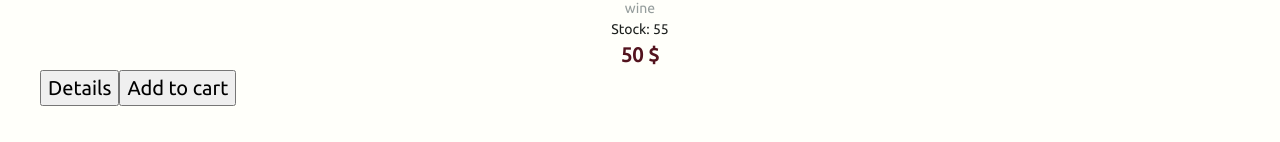
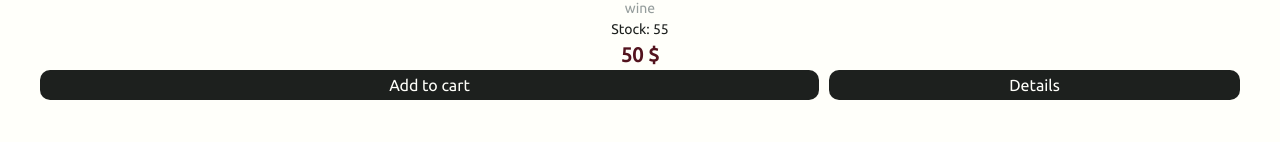
Before and after one commit to AleksandraBulova/OnlineStore, a React (Create React App) app in the folder online-store/: page /product/1 in a window 1280 px wide. Shown: the part 576-718 px from the top of the page. Built offline with nearby package versions, Linux system fonts and the light colour scheme; a web font is replaced by a local one.

Commit message:
feat: add Button component

```diff
--- a/online-store/package.json
+++ b/online-store/package.json
@@ -16,7 +16,7 @@
     "react-redux": "^8.0.5",
     "react-router-dom": "^6.4.5",
     "react-scripts": "5.0.1",
-    "sass": "^1.56.2",
+    "sass": "^1.57.0",
     "web-vitals": "^2.1.4"
   },
   "scripts": {
--- a/online-store/src/components/ProductCard/index.tsx
+++ b/online-store/src/components/ProductCard/index.tsx
@@ -1,6 +1,7 @@
 import { FC } from "react"
 import { useNavigate } from "react-router-dom"
 import { IProduct } from "../../types"
+import { Button } from "../UI/Button"
 
 import styles from "./styles.module.scss"
 
@@ -44,9 +45,9 @@ export const ProductCard: FC<IProductCardProps> = ({ product }) => {
           <li className={styles.info__price}>{`${product.price} $`}</li>
         </ul>
       </div>
-      <div>
-        <button>Details</button>
-        <button>Add to cart</button>
+      <div className={styles.product__buttons}>
+        <Button text="Add to cart" isActive={false} />
+        <Button text="Details" isActive={false} />
       </div>
     </div>
   )
--- a/online-store/src/components/ProductCard/styles.module.scss
+++ b/online-store/src/components/ProductCard/styles.module.scss
@@ -21,6 +21,20 @@
 
   &:hover {
     box-shadow: rgba(100, 100, 111, 0.2) 0px 7px 29px 0px;
+  }
+
+  &__buttons {
+    display: flex;
+    align-items: center;
+    gap: 0.5em;
+
+    & button:first-child {
+      flex: 2 1 auto;
+    }
+
+    & button:last-child {
+      flex: 1 1 auto;
+    }
   }
 }
 
--- /dev/null
+++ b/online-store/src/components/UI/Button/index.tsx
@@ -0,0 +1,15 @@
+import { FC } from "react"
+
+import styles from "./styles.module.scss"
+
+interface IButton {
+  text: string
+  isActive: boolean
+}
+
+export const Button: FC<IButton> = ({ text, isActive }) => {
+  const style: Array<string> = [styles.btn]
+  if (isActive) style.push(styles.active)
+
+  return <button className={style.join(" ")}>{text}</button>
+}
--- /dev/null
+++ b/online-store/src/components/UI/Button/styles.module.scss
@@ -0,0 +1,29 @@
+@import "../../../styles/colors";
+@import "../../../styles/templates.scss";
+
+.btn {
+  padding: 0.2em 0.7em;
+  font-size: 0.8em;
+  color: $primary-light;
+  background-color: $primary-dark;
+  border: none;
+  border-radius: 10px;
+  @include transition;
+  cursor: pointer;
+
+  &:hover {
+    background-color: $accent-red;
+  }
+
+  &:active {
+    opacity: 0.8;
+  }
+
+  &.active {
+    background-color: $accent-red;
+
+    &:hover {
+      background-color: $accent-orange;
+    }
+  }
+}
```
Also changed, not shown: 1 other file (tests, documents, lock files or other folders).
